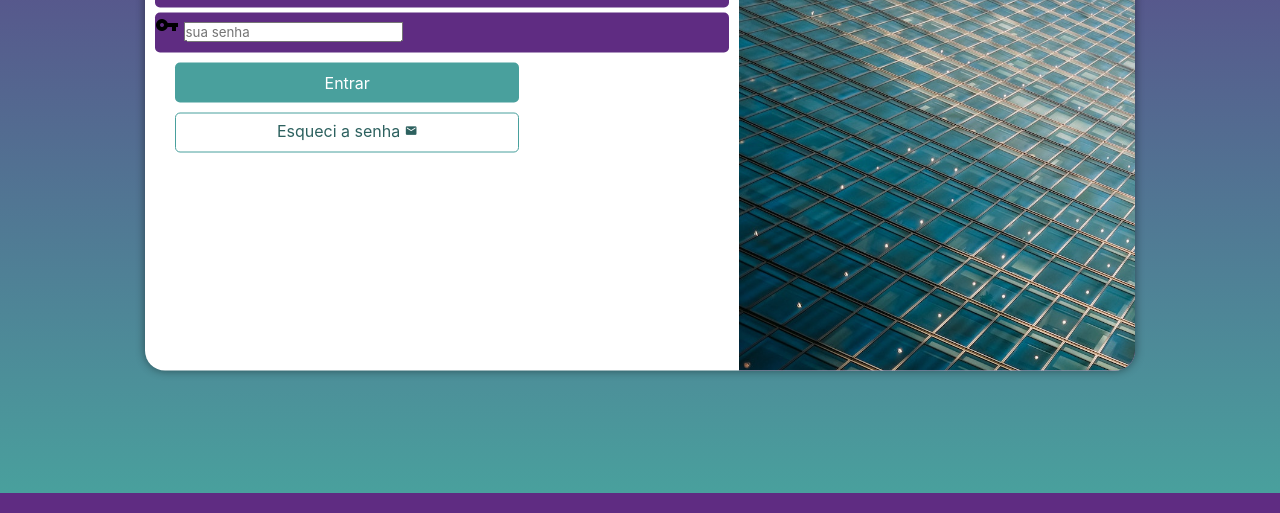
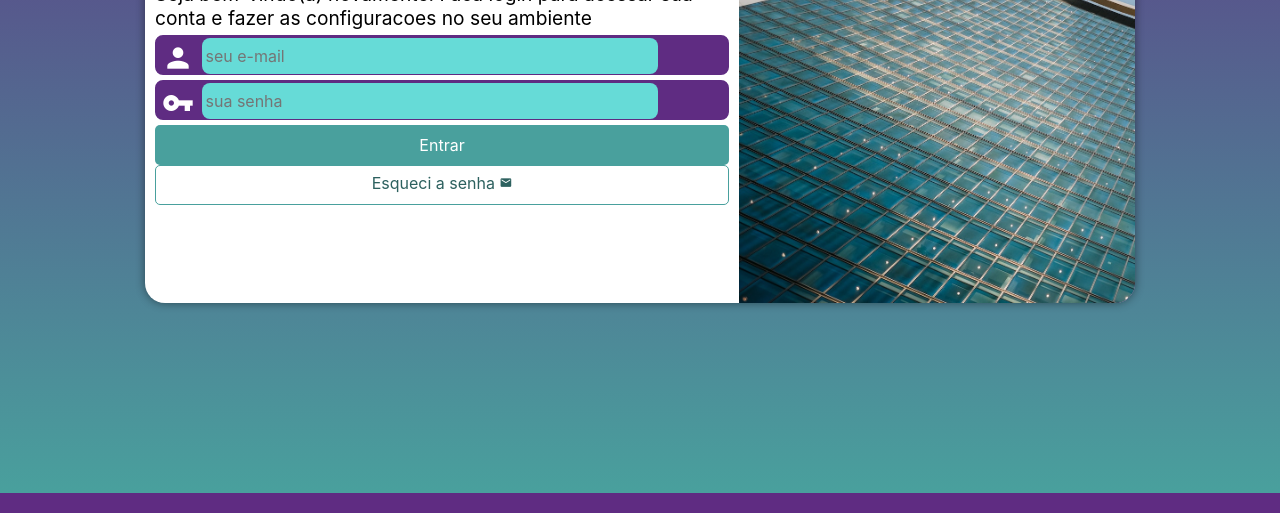
Before and after one commit to joao-ga/projeto4, a plain HTML site: page index.html in a window 1280 px wide. Shown: the part 307-820 px from the top of the page. Drawn offline with Linux system fonts and the light colour scheme.

Commit message:
terminando os estilos da label

```diff
--- a/estilo/media-query.css
+++ b/estilo/media-query.css
@@ -8,6 +8,7 @@
 
     section#login {
         width: 80vw;
+        height: 300px;
     }
 
     section#login > div#imagem {
@@ -30,6 +31,7 @@
 
     section#login {
         width: 990px;
+        height: 380px;
     }
 
     section#login > div#imagem {
--- a/estilo/style.css
+++ b/estilo/style.css
@@ -29,7 +29,6 @@ section#login {
     position: absolute;
     top: 50%;
     left: 50%;
-    transform: translate(-50%, -50%);
     overflow: hidden;
 
     background-color: white;
@@ -38,9 +37,9 @@ section#login {
     border-radius: 20px;
     box-shadow: 0px 0px 10px rgba(0, 0, 0, 0.450);
 
+    transform: translate(-50%, -50%);
     transition: width .3s, height .3s;
     transition-timing-function: ease;
-
 }
 
 section#login > div#imagem {
@@ -48,13 +47,12 @@ section#login > div#imagem {
     background: #5f2c82 url(../imagens/pattern.jpg) no-repeat;
     background-size: cover;
     background-position: left bottom;
-    height: 200px;;
+    height: 200px;
 }
 
 section#login > div#formulario {
     display: block;
     padding:10px;
-
 }
 
 div#formulario > h1 {
@@ -68,25 +66,44 @@ div#formulario > p {
 
 form > div.campo {
     background-color: #5f2c82;
+    border: 2px solid #5f2c82;
     display: block;
     width: 100%;
     height: 40px;
-    border-radius: 5px;
+    border-radius: 8px;
     margin: 5px 0px;
-
 }
 
 div.campo > label {
     display: none;
 }
 
+div.campo > i {
+    color: white;
+    font-size: 2em;
+    width: 40px;
+    padding: 5px;
+}
+
+div.campo > input {
+    background-color: #66dbd7;
+    font-size: 1em;
+    width: 80%;
+    height: 100%;
+    border: 0px;
+    border-radius: 8px;
+    padding: 4px;
+    transform: translateY(-12px);
+}
+
+div.campo > input:focus-within {
+    background-color: white;
+}
+
 form > input[type=submit] {
     display: block;
-    margin-left: 20px;
-    margin-top: 10px;
-    margin-bottom: 10px;
     font-size: 1em;
-    width: 60%;
+    width: 100%;
     height: 40px;
     background-color: #49a09d;
     color: white;
@@ -101,10 +118,9 @@ form > input[type=submit]:hover {
 
 form > a.botao {
     display: block;
-    margin-left: 20px;
     text-align: center;
     font-size: 1em;
-    width: 60%;
+    width: 100%;
     height: 40px;
     padding-top: 7px;
     background-color: white;
```
